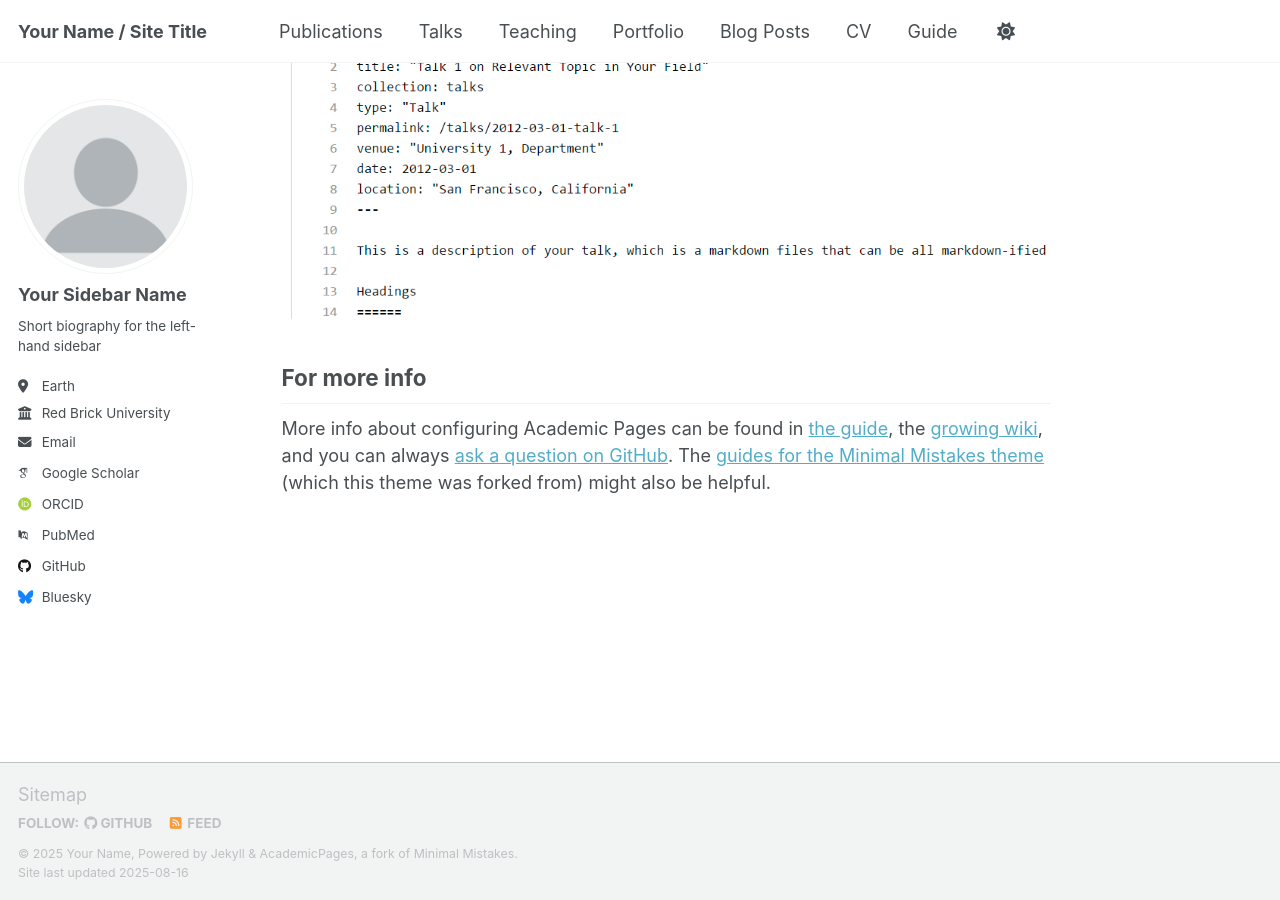
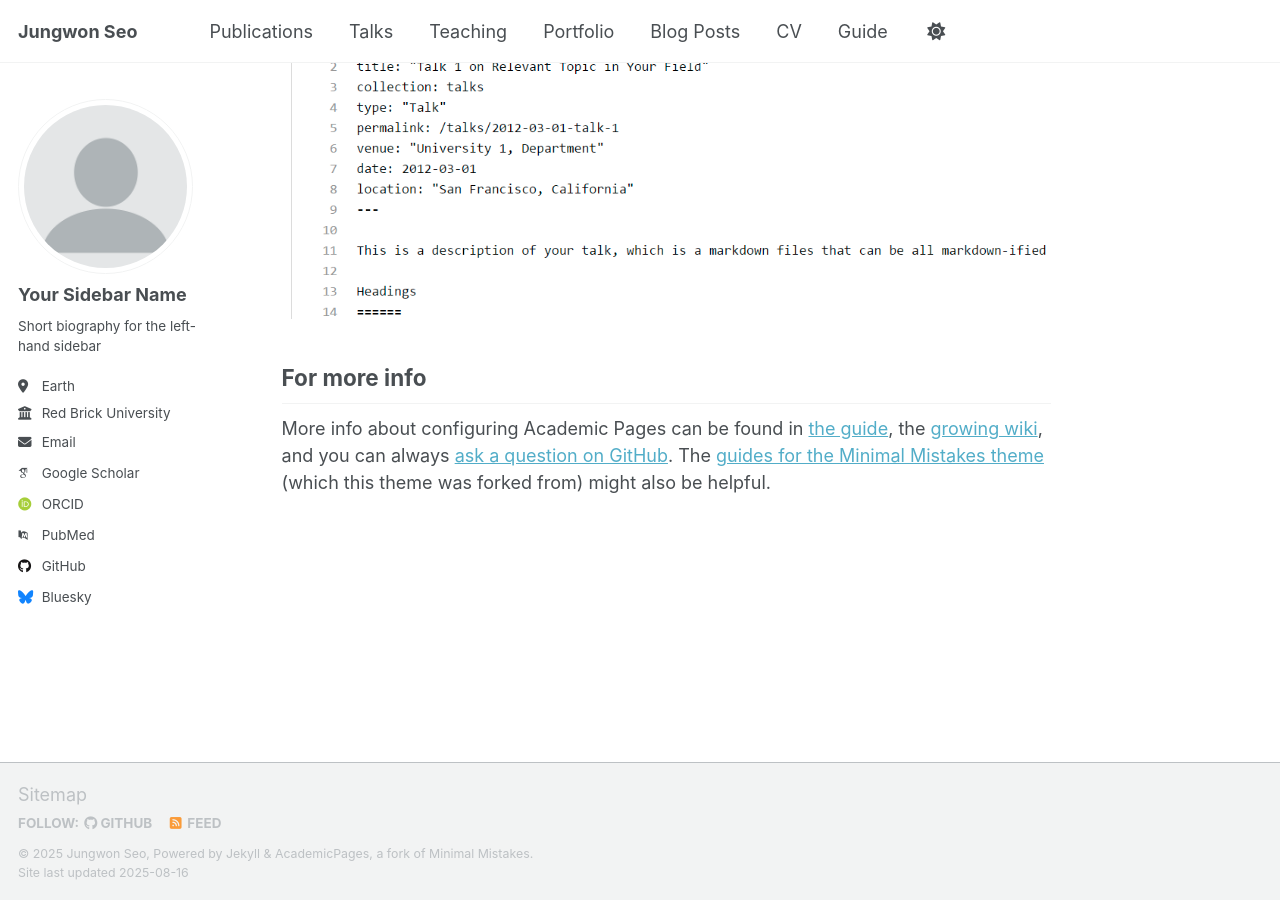
Before and after one commit to thejungwon/thejungwon.github.io, a Jekyll site: the page built from _pages/about.md, in a window 1280 px wide and 900 px high, scrolled down 2880 px. Built offline with Jekyll 4.4.1, drawn with Linux system fonts in a browser that asks for light colours; some web fonts are replaced; a script that is not in the unit is left out.

Commit message:
Update _config.yml

```diff
--- a/_config.yml
+++ b/_config.yml
@@ -9,9 +9,9 @@
 # Basic Site Settings
 locale                   : "en-US"
 site_theme               : "default" # Currently available options are "default", "air"
-title                    : "Your Name / Site Title"
+title                    : "Jungwon Seo"
 title_separator          : "-"
-name                     : &name "Your Name"
+name                     : &name "Jungwon Seo"
 description              : &description "personal description"
 url                      : https://academicpages.github.io # the base hostname & protocol for your site e.g. "https://[your GitHub username].github.io" or if you already have some other page hosted on Github then use "https://[your GitHub username].github.io/[Your Repo Name]"
 baseurl                  : "" # the subpath of your site, e.g. "/blog"
```
